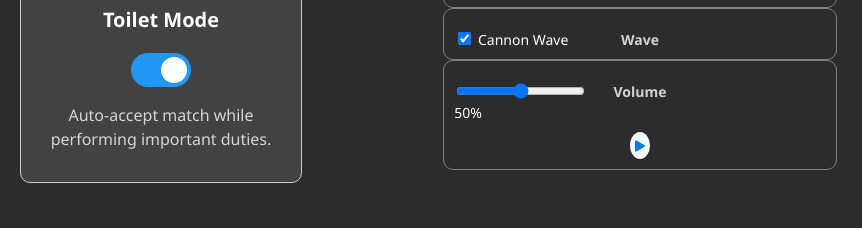
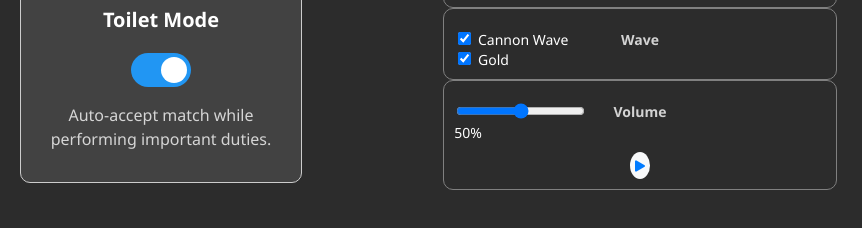
Before and after one commit to MatteoLucerni/typescript-spark-lol-vocalizer, a browser extension: page src/desktop/desktop.html in a window 1280 px wide. Shown: the part 488-716 px from the top of the page, 0-862 px from the left. Drawn offline with nearby package versions, Linux system fonts and the light colour scheme.

Commit message:
fat: gold input in html desktop

```diff
--- a/src/desktop/desktop.html
+++ b/src/desktop/desktop.html
@@ -82,6 +82,10 @@
             <input class="form-check-input" type="checkbox" role="switch" id="toggleCannonWave" checked>
             <label class="form-check-label" for="toggleCannonWave">Cannon Wave</label>
           </div>
+          <div class="form-check form-switch">
+            <input class="form-check-input" type="checkbox" role="switch" id="toggleGold" checked>
+            <label class="form-check-label" for="toggleGold">Gold</label>
+          </div>
         </div>
         <!-- Volume Slider -->
         <div class="switch-section mt-4 volume-control row align-items-center">
```
